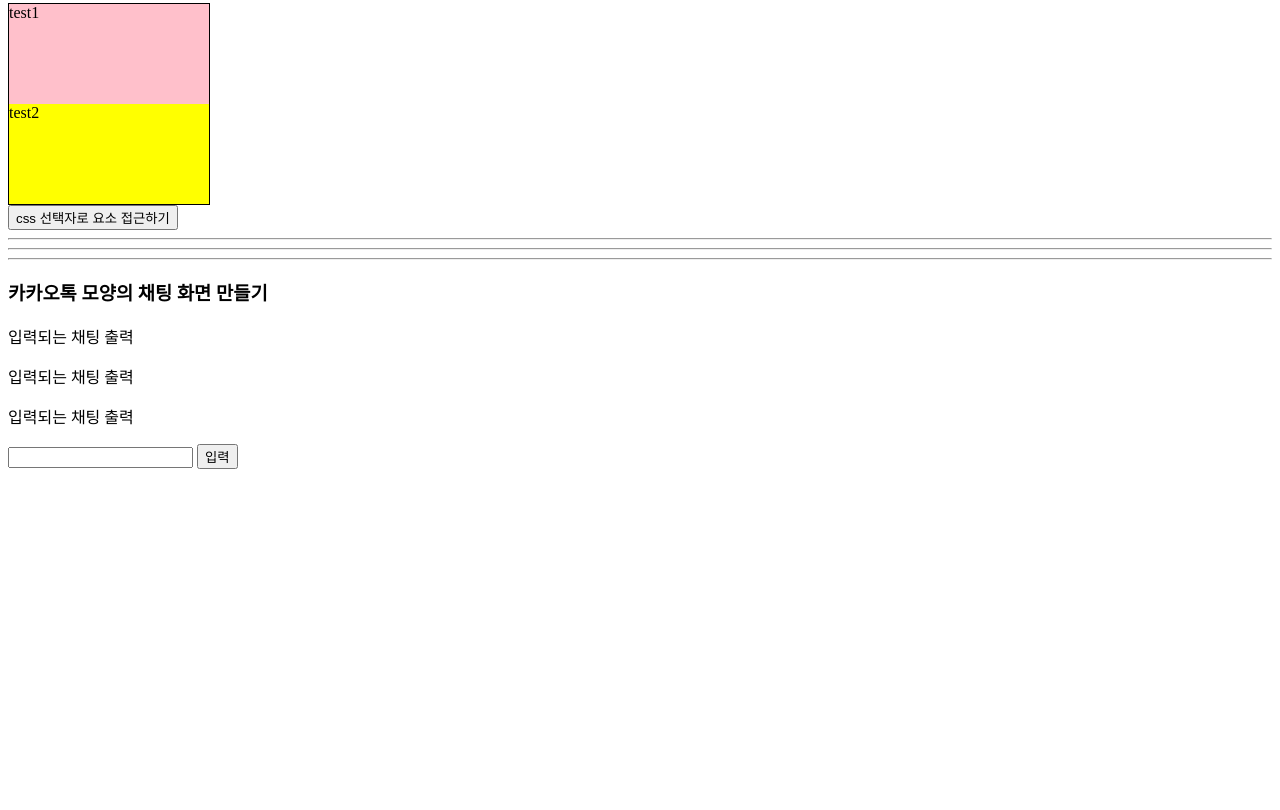
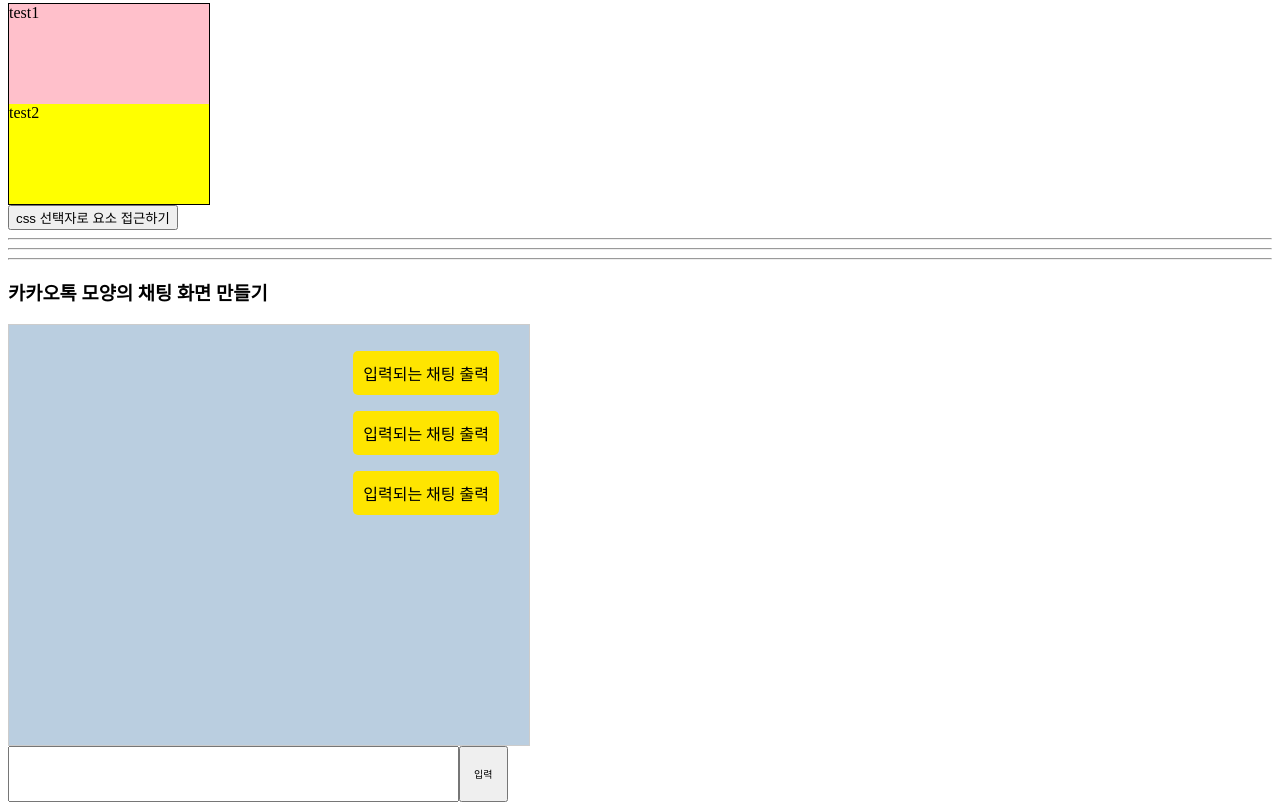
Before and after one commit to zeno0104/04_WebFront, a plain HTML site: page 03_JavaScript/html/07_요소접근방법.html in a window 1280 px wide. Shown: the part 1876-2686 px from the top of the page. Before the commit the page ends 2353 px from the top, so only its background shows below. Drawn offline with Linux system fonts and the light colour scheme.

Commit message:
[Update] 카카오톡 기능 구현

```diff
--- a/03_JavaScript/css/07_요소접근방법.css
+++ b/03_JavaScript/css/07_요소접근방법.css
@@ -27,3 +27,48 @@
 [target-div="css-div"] > div:last-child {
   background-color: yellow;
 }
+
+.chatting {
+  width: 500px;
+  display: flex;
+  flex-direction: column;
+}
+#chatting-bg {
+  background-color: #bacee0;
+  width: 100%;
+}
+
+#chatting-bg > p {
+  text-align: right;
+  margin-right: 20px;
+}
+
+#user-input {
+  width: 90%;
+}
+#chatting-input {
+  display: flex;
+}
+#chatting-input > input {
+  flex-basis: 90%;
+  height: 50px;
+}
+#chatting-input > button {
+  flex-basis: 10%;
+}
+#chatting-input > button {
+  font-size: 10px;
+}
+#chatting-bg > p > span {
+  display: inline-block;
+  background-color: #fee500;
+  padding: 10px;
+  border-radius: 5px;
+}
+#chatting-bg {
+  width: 100%;
+  height: 400px;
+  overflow-y: auto;
+  border: 1px solid #ccc;
+  padding: 10px;
+}
--- a/03_JavaScript/js/07_요소접근방법.js
+++ b/03_JavaScript/js/07_요소접근방법.js
@@ -82,3 +82,13 @@ function cssTest() {
     };
   }
 }
+
+function readValue() {
+  const chattingBg = document.querySelector("#chatting-bg");
+
+  const userInput = document.querySelector("#user-input");
+
+  chattingBg.innerHTML += `<p><span>${userInput.value}</span></p>`;
+  userInput.value = "";
+  chattingBg.scrollTop = chattingBg.scrollHeight;
+}
```
